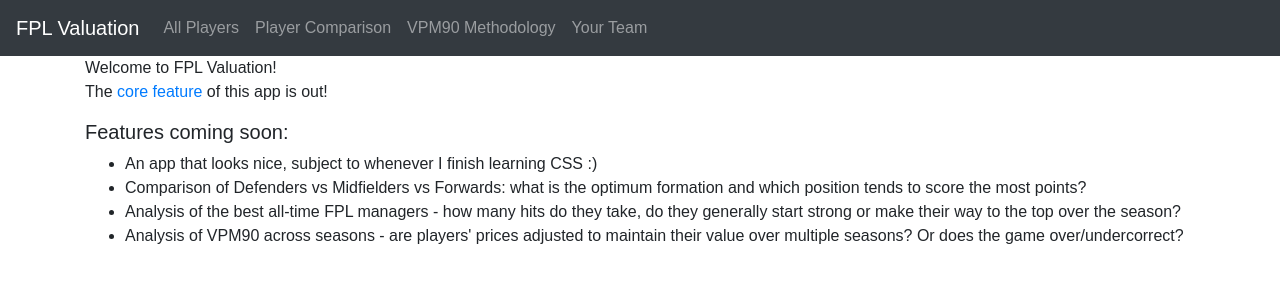
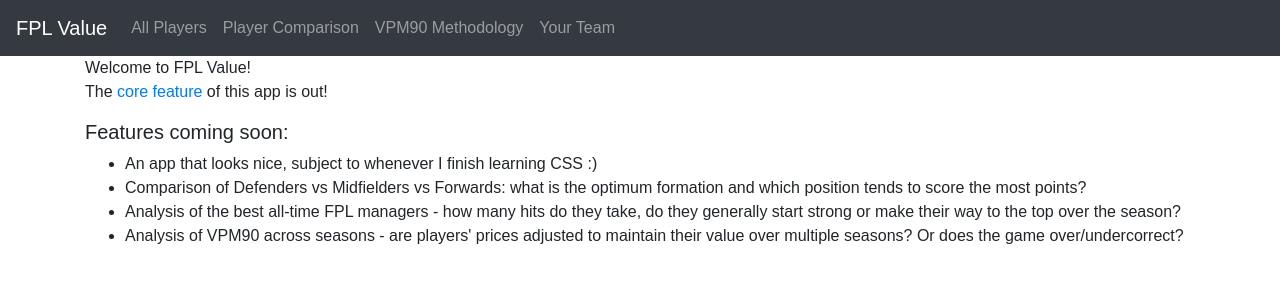
Before and after one commit to soham627/fpl-value, a Flask app: page / in a window 1280 px wide. Shown: the top 300 px of the page. Run offline with Flask 2, Linux system fonts and the light colour scheme; some libraries are stand-ins or nearby versions; some web fonts are replaced.

Commit message:
Changed name to FPL value

```diff
--- a/templates/base.html
+++ b/templates/base.html
@@ -23,7 +23,7 @@
    </head>
    <body>
     <nav class="navbar navbar-expand-md navbar-dark bg-dark">
-        <a class="navbar-brand" href="/">FPL Valuation</a>
+        <a class="navbar-brand" href="/">FPL Value</a>
         <button class="navbar-toggler" type="button" data-toggle="collapse" data-target="#navbarNav">
           <span class="navbar-toggler-icon"></span>
         </button>
--- a/templates/home.html
+++ b/templates/home.html
@@ -5,7 +5,7 @@
 
 {% block content %}
 <div class='container'>
-    Welcome to FPL Valuation!
+    Welcome to FPL Value!
 </div>
 <div class='container'>
     <p>The <a href='/player_comp_form'>core feature</a> of this app is out!</p>
```
